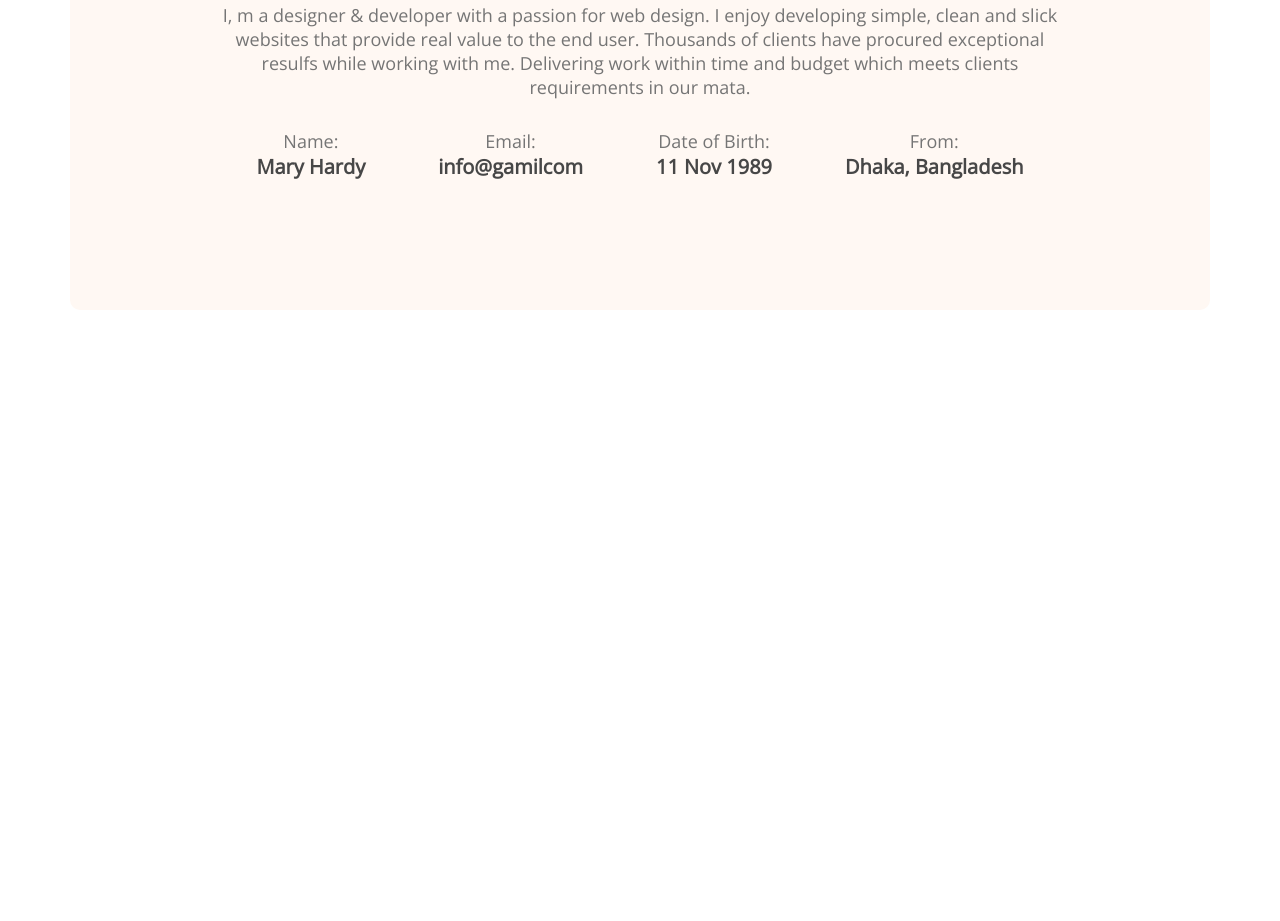
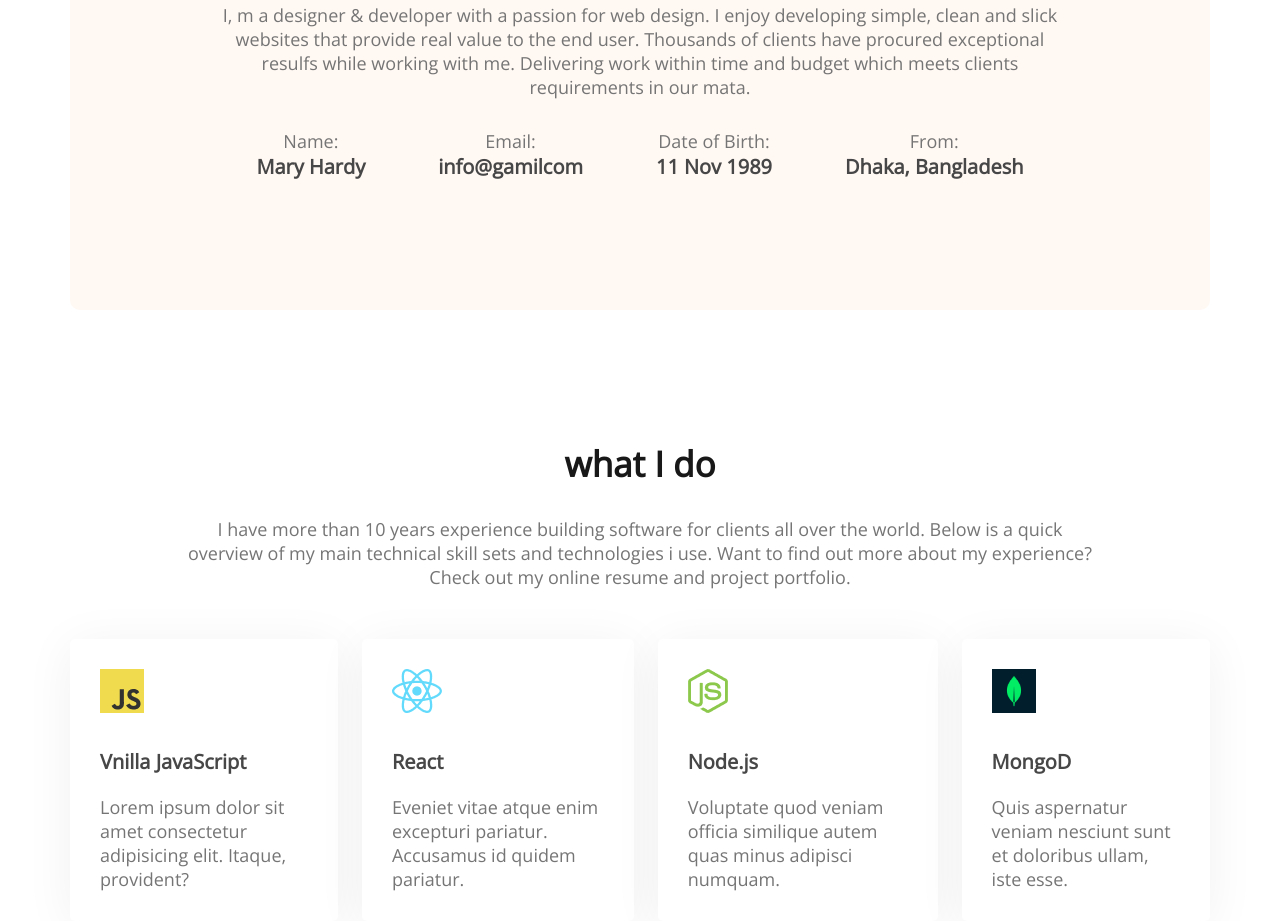
Before and after one commit to asad406/developer-portfolio, a plain HTML site: page index.html in a window 1280 px wide. Shown: the part 1224-2145 px from the top of the page. Before the commit the page ends 1534 px from the top, so only its background shows below. Drawn offline with nearby package versions, Linux system fonts and the light colour scheme.

Commit message:
added 'what i do' section html and css

```diff
--- a/index.html
+++ b/index.html
@@ -52,7 +52,33 @@
                 </div>
             </div>
         </section>
-        <section>
+        <!-- What i do section  -->
+        <section class="what-i-do">
+                <h2 class="what-title">what I do</h2>
+                <p class="what-description">I have more than 10 years experience building software for clients all over the world. Below is a quick overview of my main technical skill sets and technologies i use. Want to find out more about my experience? Check out my online resume and project portfolio.</p>
+
+                <div class="skill-container">
+                    <div class="skill">
+                        <img src="images/icons/js.png" alt="js">
+                        <p class="skill-title">Vnilla JavaScript</p>
+                        <p class="skill-description">Lorem ipsum dolor sit amet consectetur adipisicing elit. Itaque, provident?</p>
+                    </div>
+                    <div class="skill">
+                        <img src="images/icons/react.png" alt="react">
+                        <p class="skill-title">React</p>
+                        <p class="skill-description">Eveniet vitae atque enim excepturi pariatur. Accusamus id quidem pariatur.</p>
+                    </div>
+                    <div class="skill">
+                        <img src="images/icons/nodejs.png" alt="Nodejs">
+                        <p class="skill-title">Node.js</p>
+                        <p class="skill-description">Voluptate quod veniam officia similique autem quas minus adipisci numquam.</p>
+                    </div>
+                    <div class="skill">
+                        <img src="images/icons/mongo.png" alt="mongo">
+                        <p class="skill-title">MongoD</p>
+                        <p class="skill-description">Quis aspernatur veniam nesciunt sunt et doloribus ullam, iste esse.</p>
+                    </div>
+                </div>
 
         </section>
 
--- a/styles/portfolio.css
+++ b/styles/portfolio.css
@@ -120,3 +120,47 @@ main{
     font-size: 20px;
     color:#474747;
 }
+
+/* what i do styles */
+
+.what-i-do{
+    margin-top: 130px;
+}
+.what-title{
+    font-weight: 700;
+    font-size: 35px;
+    color: #181818;
+    text-align: center;
+}
+.what-description{
+   font-weight: 400;
+   font-size: 18px;
+   color: #757575;
+   text-align: center;
+   /* max-width: 909px;
+   margin: 30px auto 50px; */
+   padding: 30px 115px 50px;
+}
+.skill-container{
+    display: flex;
+    gap: 24px;
+}
+.skill{
+    background: #FFFFFF;
+    box-shadow: 0px 6px 50px rgba(0, 0, 0, 0.06);
+    border-radius: 5px;
+    padding: 30px;
+
+}
+.skill-title{
+    font-weight: 700;
+    font-size: 20px;
+    color:#474747;
+    margin-top: 30px;
+    margin-bottom: 20px;
+}
+.skill-description{
+    font-weight: 400;
+   font-size: 18px;
+   color: #757575;
+}
```
